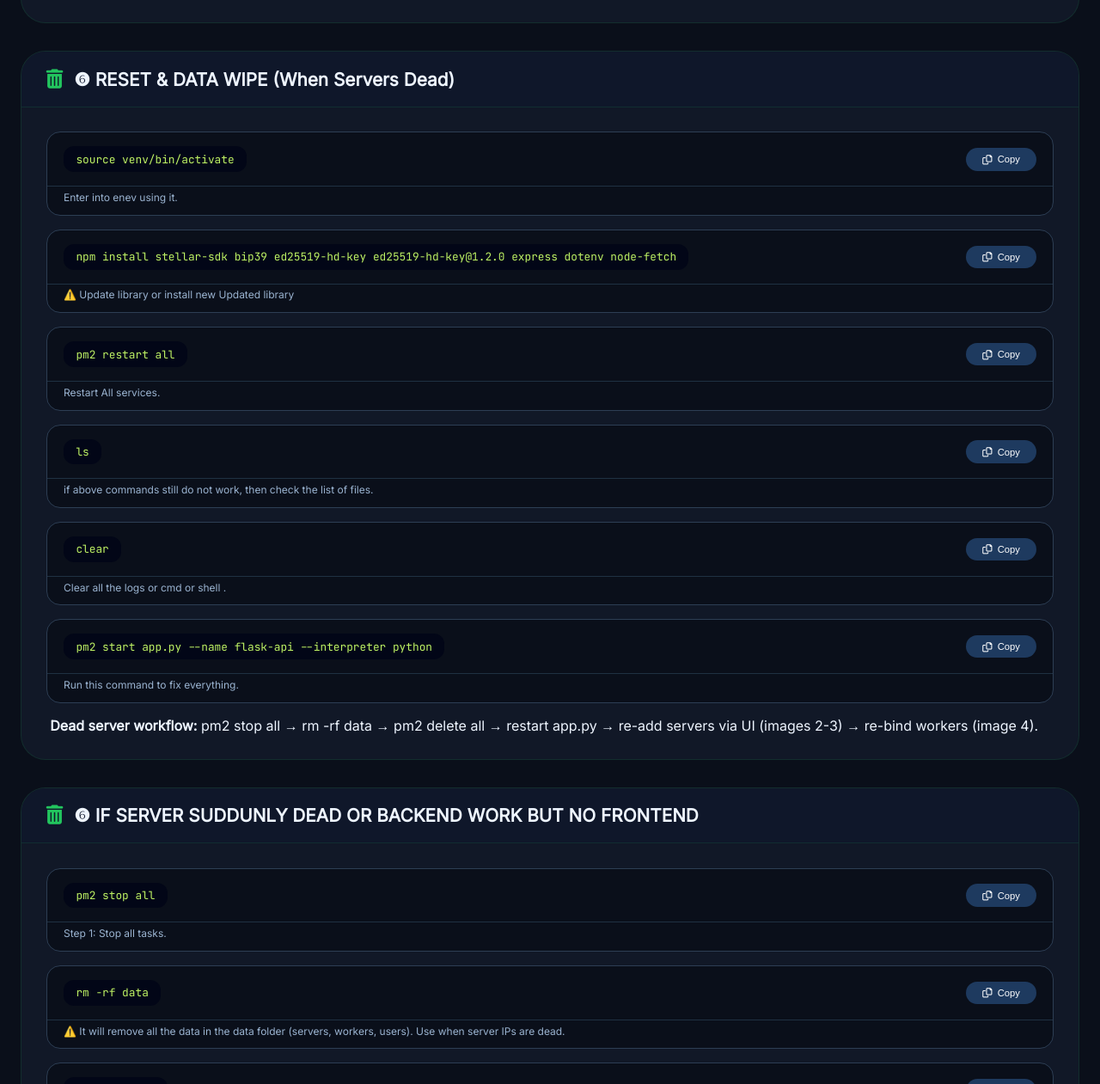
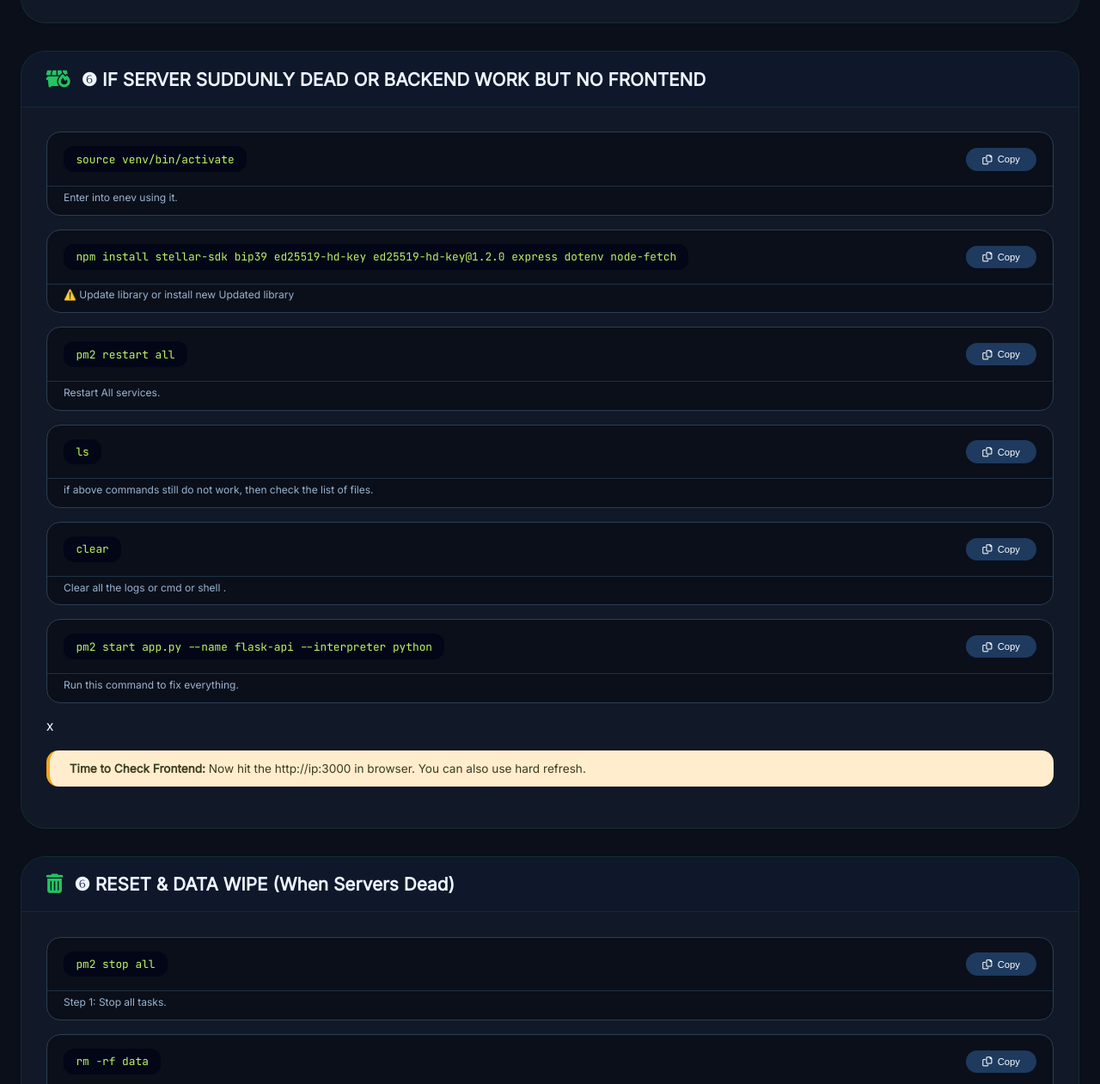
Before and after one commit to sanjeev28/Pi-install-doc, a plain HTML site: page index.html in a window 1280 px wide. Shown: the part 8098-9359 px from the top of the page at 86% size. Drawn offline with Linux system fonts and the light colour scheme.

Commit message:
Update index.html

```diff
--- a/index.html
+++ b/index.html
@@ -422,7 +422,7 @@ pm2 start index.js --name worker-10 -- Worker10"><i class="far fa-copy"></i> Cop
 
     <!-- ========== SECTION 6: RESET / DEAD SERVERS ========== -->
   <div class="section">
-    <div class="section-header"><i class="fas fa-trash-alt"></i> ❻ RESET & DATA WIPE (When Servers Dead)</div>
+    <div class="section-header"><i class="fas fa-dumpster-fire"></i> ❻ IF SERVER SUDDUNLY DEAD OR BACKEND WORK BUT NO FRONTEND</div>
     <div class="section-content">
       <div class="command-item"><div class="command-row"><span class="command-text">source venv/bin/activate</span><button class="copy-btn" data-cmd="source venv/bin/activate"><i class="far fa-copy"></i> Copy</button></div><div class="command-desc">Enter into enev using it. </div></div>
       <div class="command-item"><div class="command-row"><span class="command-text">npm install stellar-sdk bip39 ed25519-hd-key ed25519-hd-key@1.2.0 express dotenv node-fetch</span><button class="copy-btn" data-cmd="npm install stellar-sdk bip39 ed25519-hd-key ed25519-hd-key@1.2.0 express dotenv node-fetch"><i class="far fa-copy"></i> Copy</button></div><div class="command-desc">⚠️ Update library or install new Updated library </div></div>
@@ -430,12 +430,13 @@ pm2 start index.js --name worker-10 -- Worker10"><i class="far fa-copy"></i> Cop
       <div class="command-item"><div class="command-row"><span class="command-text">ls</span><button class="copy-btn" data-cmd="ls"><i class="far fa-copy"></i> Copy</button></div><div class="command-desc">if above commands still do not work, then check the list of files.</div></div>
        <div class="command-item"><div class="command-row"><span class="command-text">clear</span><button class="copy-btn" data-cmd="clear"><i class="far fa-copy"></i> Copy</button></div><div class="command-desc">Clear all the logs or cmd or shell .</div></div>
           <div class="command-item"><div class="command-row"><span class="command-text">pm2 start app.py --name flask-api --interpreter python</span><button class="copy-btn" data-cmd="pm2 start app.py --name flask-api --interpreter python"><i class="far fa-copy"></i> Copy</button></div><div class="command-desc">Run this command to fix everything.</div></div>
-      <div class="success-note"><i class="fas fa-skull-crosswalk"></i> <strong>Dead server workflow:</strong> pm2 stop all → rm -rf data → pm2 delete all → restart app.py → re-add servers via UI (images 2-3) → re-bind workers (image 4).</div>
+      x
+          <div class="warning-note"><i class="fas fa-skull-crosswalk"></i> <strong>Time to Check Frontend:</strong> Now hit the http://ip:3000 in  browser. You can also use hard refresh.</div>
     </div>
   </div>
 
 <div class="section">
-    <div class="section-header"><i class="fas fa-trash-alt"></i> ❻ IF SERVER SUDDUNLY DEAD OR BACKEND WORK BUT NO FRONTEND</div>
+    <div class="section-header"><i class="fas fa-trash-alt"></i> ❻ RESET & DATA WIPE (When Servers Dead)</div>
     <div class="section-content">
       <div class="command-item"><div class="command-row"><span class="command-text">pm2 stop all</span><button class="copy-btn" data-cmd="pm2 stop all"><i class="far fa-copy"></i> Copy</button></div><div class="command-desc">Step 1: Stop all tasks.</div></div>
       <div class="command-item"><div class="command-row"><span class="command-text">rm -rf data</span><button class="copy-btn" data-cmd="rm -rf data"><i class="far fa-copy"></i> Copy</button></div><div class="command-desc">⚠️ It will remove all the data in the data folder (servers, workers, users). Use when server IPs are dead.</div></div>
```
